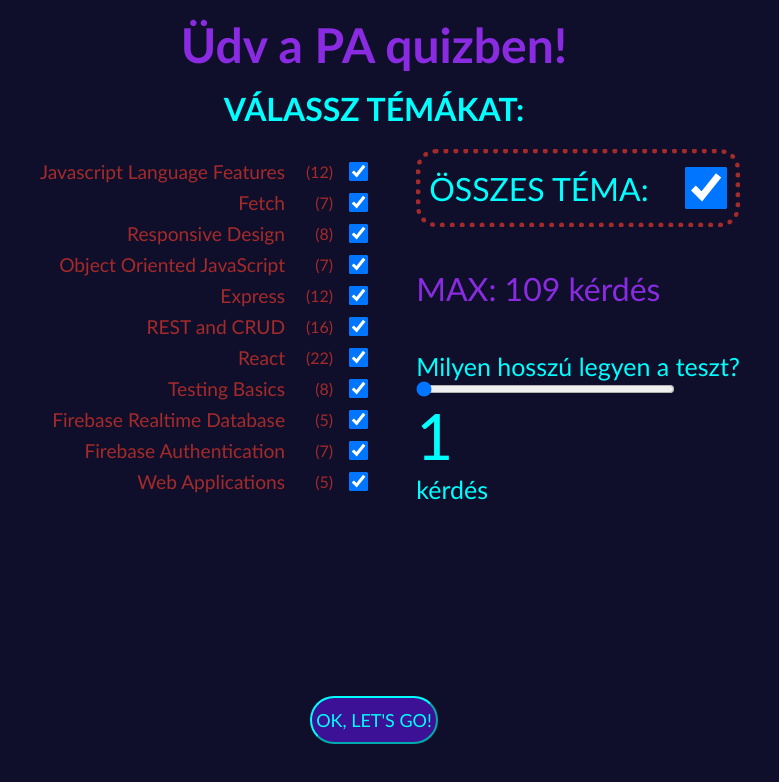
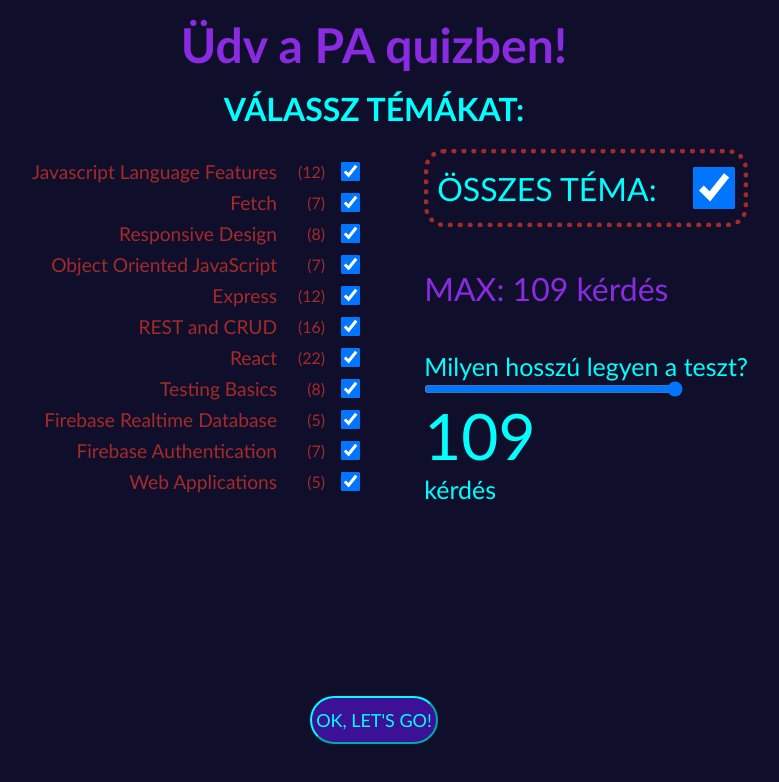
Before and after one commit to hunisaurus/PAquiz, a plain HTML site: page index.html in a window 1280 px wide. Both pictures are taken after a click on the checkbox 972 px from the left and 188 px from the top of the page. Shown: the whole page, without its empty margins (266-1045 px from the left). Drawn offline with Linux system fonts and the light colour scheme.

Commit message:
telefonos 03

```diff
--- a/script.js
+++ b/script.js
@@ -197,6 +197,8 @@ function displayFirstPage(data) {
             }
 
             questionsSlideInput.setAttribute("max", maxQuestionCount);
+            questionsSlideInput.setAttribute("value", maxQuestionCount);
+            howManyQuestionsCount.innerText = maxQuestionCount + " kérdés";
             maxQuestionCountElement.innerText = "MAX: " + maxQuestionCount + " kérdés";
             questionsSlideDetails.innerHTML = "";
 
@@ -204,20 +206,20 @@ function displayFirstPage(data) {
                 for (let i = 1; i <= maxQuestionCount; i++) {
                     const optionElement = document.createElement("option");
                     optionElement.setAttribute("value", i.toString());
-                    optionElement.setAttribute("label", i.toString());
+                    optionElement.setAttribute("label", "|");
                     questionsSlideDetails.appendChild(optionElement);
                 }
             } else if (maxQuestionCount > 20 && maxQuestionCount < 41) {
                 for (let i = 1; i <= maxQuestionCount; i += 2) {
                     const optionElement = document.createElement("option");
                     optionElement.setAttribute("value", i.toString());
-                    optionElement.setAttribute("label", i.toString());
+                    optionElement.setAttribute("label", "|");
                     questionsSlideDetails.appendChild(optionElement);
                 }
             } else if (maxQuestionCount > 40 && maxQuestionCount < 51) {
                 const option1Element = document.createElement("option");
                 option1Element.setAttribute("value", (1).toString());
-                option1Element.setAttribute("label", (1).toString());
+                option1Element.setAttribute("label", "|");
                 questionsSlideDetails.appendChild(option1Element);
 
                 for (let i = 5; i <= maxQuestionCount; i += 5) {
--- a/style.css
+++ b/style.css
@@ -86,7 +86,7 @@ button:hover {
 .setup {
     display: flex;
     flex-direction: row;
-    gap: 1rem
+    gap: 2rem
 }
 
 .setup-right {
@@ -440,6 +440,7 @@ textarea {
 
     .setup-right {
         align-items: center;
+        gap:1rem
     }
 
     .checkBox {
@@ -471,7 +472,7 @@ textarea {
     }
 
     .setup {
-        gap: 0.2rem
+        gap: 2rem
     }
 
     .categories {
@@ -541,4 +542,6 @@ textarea {
         transform: translate(-10%, 0%);
     }
 
+
+
 }
```
